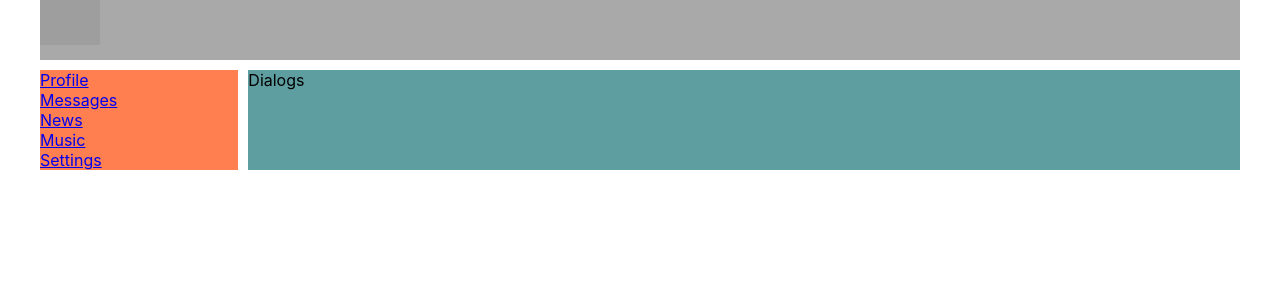
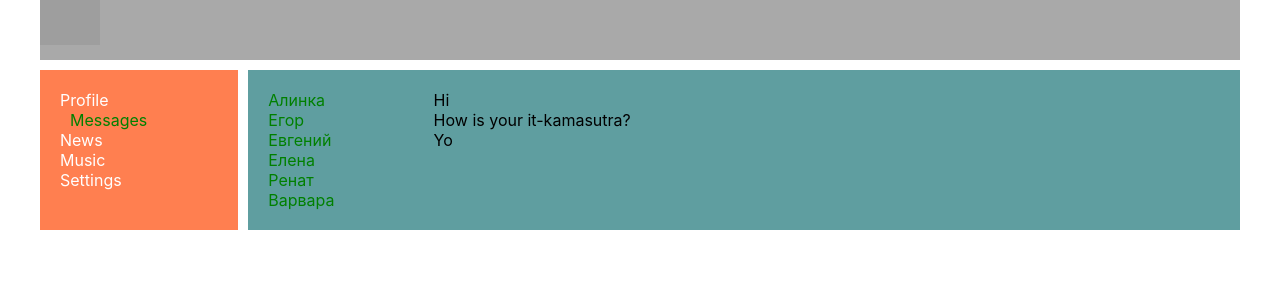
Before and after one commit to VadimWeb/my_social_network, a React (Create React App) app: page /dialogs in a window 1280 px wide. Shown: the top 300 px of the page. Built offline with nearby package versions, Linux system fonts and the light colour scheme; grey boxes are pictures that could not be loaded.

Commit message:
added Dialogs

```diff
--- a/src/Components/Dialogs/Dialogs.js
+++ b/src/Components/Dialogs/Dialogs.js
@@ -3,9 +3,21 @@ import style from './Dialogs.module.css'
 
 const Dialogs = () => {
     return (
-     <div className={style.contetn}>
-         Dialogs
-     </div>
+        <div className={style.dialogs}>
+            <div className={style.dialogsItems}>
+                <div className={style.dialog + ' ' + style.active}>Алинка</div>
+                <div className={style.dialog + ' ' + style.active}>Егор</div>
+                <div className={style.dialog + ' ' + style.active}>Евгений</div>
+                <div className={style.dialog + ' ' + style.active}>Елена</div>
+                <div className={style.dialog + ' ' + style.active}>Ренат</div>
+                <div className={style.dialog + ' ' + style.active}>Варвара</div>
+            </div>
+            <div className={style.messages}>
+                <div className={style.message}>Hi</div>
+                <div className={style.message}>How is your it-kamasutra?</div>
+                <div className={style.message}>Yo</div>
+            </div>
+        </div>
     );
 }
 
--- a/src/Components/Dialogs/Dialogs.module.css
+++ b/src/Components/Dialogs/Dialogs.module.css
@@ -0,0 +1,27 @@
+.dialogs {
+    display: grid;
+    grid-template-columns: 2fr 10fr;
+}
+
+.dialogsItems {
+    padding: 20px;
+
+}
+
+.dialog {
+
+}
+
+.dialogsItems .active {
+    color: green;
+}
+
+
+.messages {
+    padding: 20px;
+
+}
+
+.message {
+
+}
--- a/src/Components/Navbar/Navbar.js
+++ b/src/Components/Navbar/Navbar.js
@@ -1,14 +1,15 @@
 import React from 'react';
 import style from './Navbar.module.css'
+import {NavLink} from "react-router-dom";
 
 const Navbar = () => {
     return (
         <nav className={style.nav}>
-            <div className={style.item}><a href="/profile"> Profile </a></div>
-            <div className={style.item}><a href="/dialogs"> Messages </a></div>
-            <div className={style.item}><a href="/news"> News </a></div>
-            <div className={style.item}><a href="/music"> Music </a></div>
-            <div className={style.item}><a href="/settings"> Settings </a></div>
+            <div className={style.item}><NavLink to="/profile" activeClassName={style.active}> Profile </NavLink></div>
+            <div className={style.item}><NavLink to="/dialogs" activeClassName={style.active}> Messages </NavLink></div>
+            <div className={style.item}><NavLink to="/news" activeClassName={style.active}> News </NavLink></div>
+            <div className={style.item}><NavLink to="/music" activeClassName={style.active}> Music </NavLink></div>
+            <div className={style.item}><NavLink to="/settings" activeClassName={style.active}> Settings </NavLink></div>
         </nav>
     );
 }
--- a/src/Components/Navbar/Navbar.module.css
+++ b/src/Components/Navbar/Navbar.module.css
@@ -1,9 +1,15 @@
 .nav {
     grid-area: n;
     background-color: coral;
+    padding: 20px;
 }
 
-.item {
+.item a {
     color: white;
     text-decoration: none;
 }
+
+.item a.active {
+    color: green;
+    padding: 10px;
+}
```
